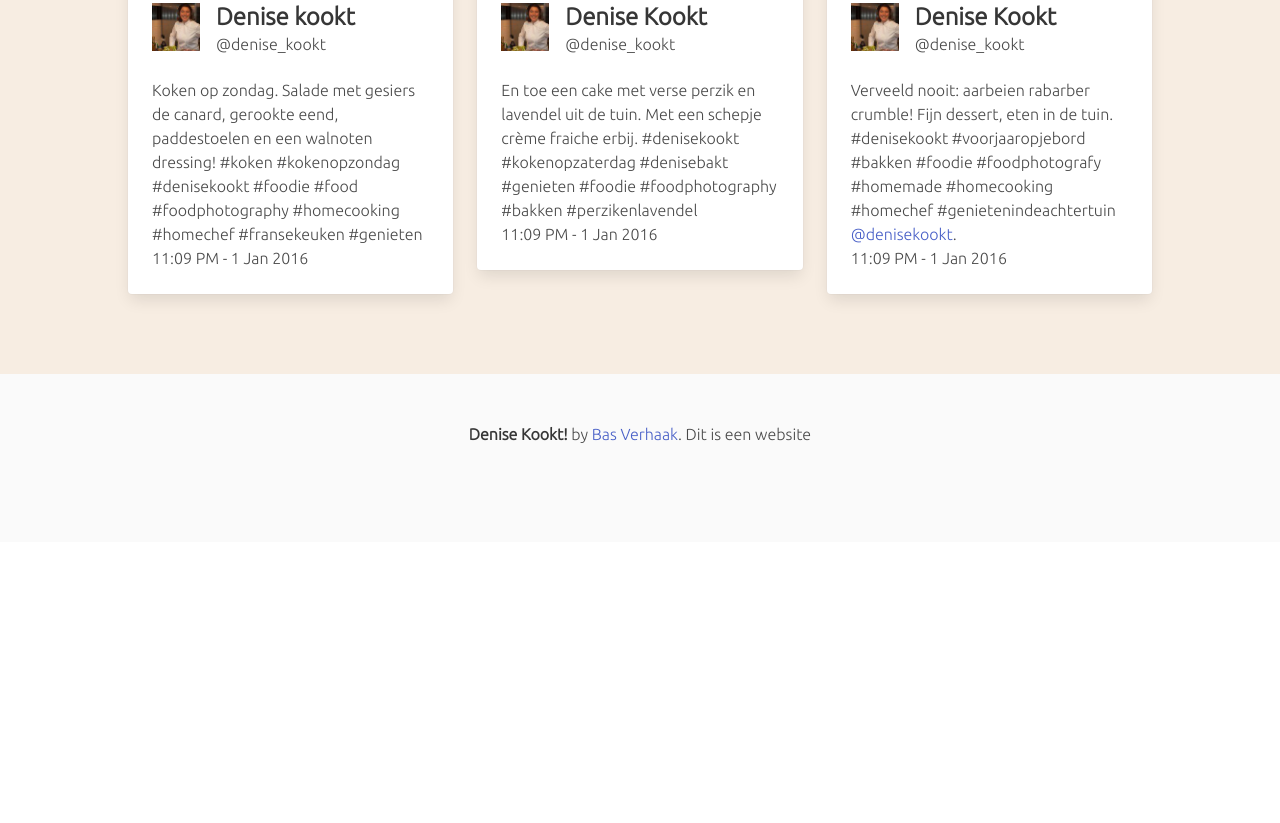
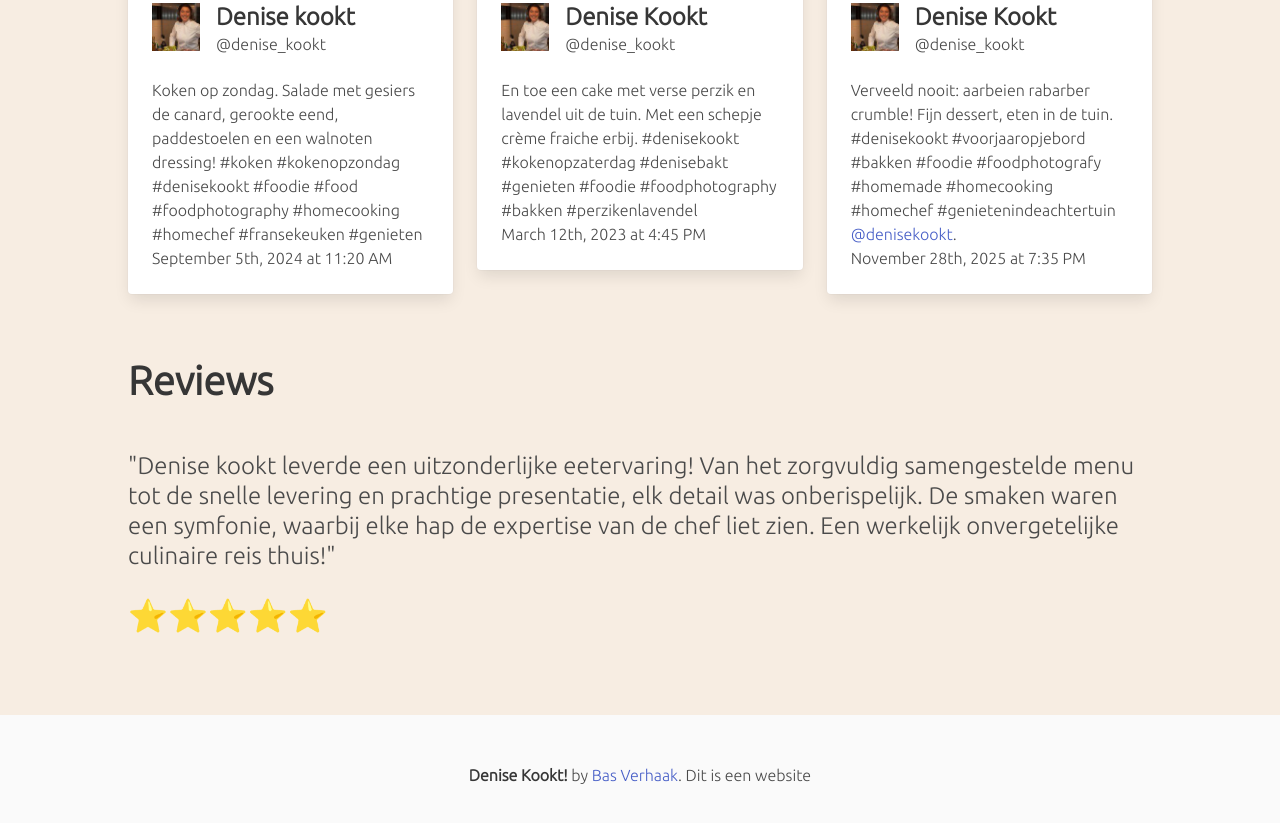
Before and after one commit to SEVerhaak/DeniseKooktWebsite, a plain HTML site: page index.html in a window 1280 px wide. Shown: the part 797-1620 px from the top of the page. Before the commit the page ends 1339 px from the top, so only its background shows below. Drawn offline with Linux system fonts and the light colour scheme.

Commit message:
Add files via upload

```diff
--- a/index.html
+++ b/index.html
@@ -109,7 +109,7 @@
                             #kokenopzondag #denisekookt #foodie #food #foodphotography #homecooking #homechef
                             #fransekeuken #genieten
                             <br>
-                            <time datetime="2016-1-1">11:09 PM - 1 Jan 2016</time>
+                            <time datetime="2016-1-1">September 5th, 2024 at 11:20 AM</time>
                         </div>
                     </div>
                 </div>
@@ -139,7 +139,7 @@
                             erbij. #denisekookt
                             #kokenopzaterdag #denisebakt #genieten #foodie #foodphotography #bakken #perzikenlavendel
                             <br>
-                            <time datetime="2016-1-1">11:09 PM - 1 Jan 2016</time>
+                            <time datetime="2016-1-1">March 12th, 2023 at 4:45 PM</time>
                         </div>
                     </div>
                 </div>
@@ -170,13 +170,25 @@
                             #foodphotografy #homemade #homecooking #homechef #genietenindeachtertuin
                             <a>@denisekookt</a>.
                             <br>
-                            <time datetime="2016-1-1">11:09 PM - 1 Jan 2016</time>
+                            <time datetime="2016-1-1">November 28th, 2025 at 7:35 PM</time>
                         </div>
                     </div>
                 </div>
             </section>
         </div>
     </main>
+    <div class="collums">
+        <section class="review">
+            <p class="title is-2">Reviews</p>
+            <br>
+            <p class="collum subtitle is-4">"Denise kookt leverde een uitzonderlijke eetervaring! Van het
+                zorgvuldig samengestelde menu tot de
+                snelle levering en prachtige presentatie, elk detail was onberispelijk. De smaken waren een symfonie,
+                waarbij elke hap
+                de expertise van de chef liet zien. Een werkelijk onvergetelijke culinaire reis thuis!"</p>
+            <p class="collum subtitle is-3 ">⭐⭐⭐⭐⭐</p>
+        </section>
+    </div>
     <div class="spacer">
         <footer class="footer">
             <div class="content has-text-centered">
--- a/main.css
+++ b/main.css
@@ -44,6 +44,13 @@ title.is-1 {
     color: black;
 }
 
+.review {
+    margin-left: 10vw;
+    margin-top: 5vw;
+    max-width: 80vw;
+}
+
+
 .title.is-1.has-text-white {
     filter: drop-shadow(0 0 0.75rem black);
     display: block;
```
Also changed, not shown: images/face.jpg (added).
